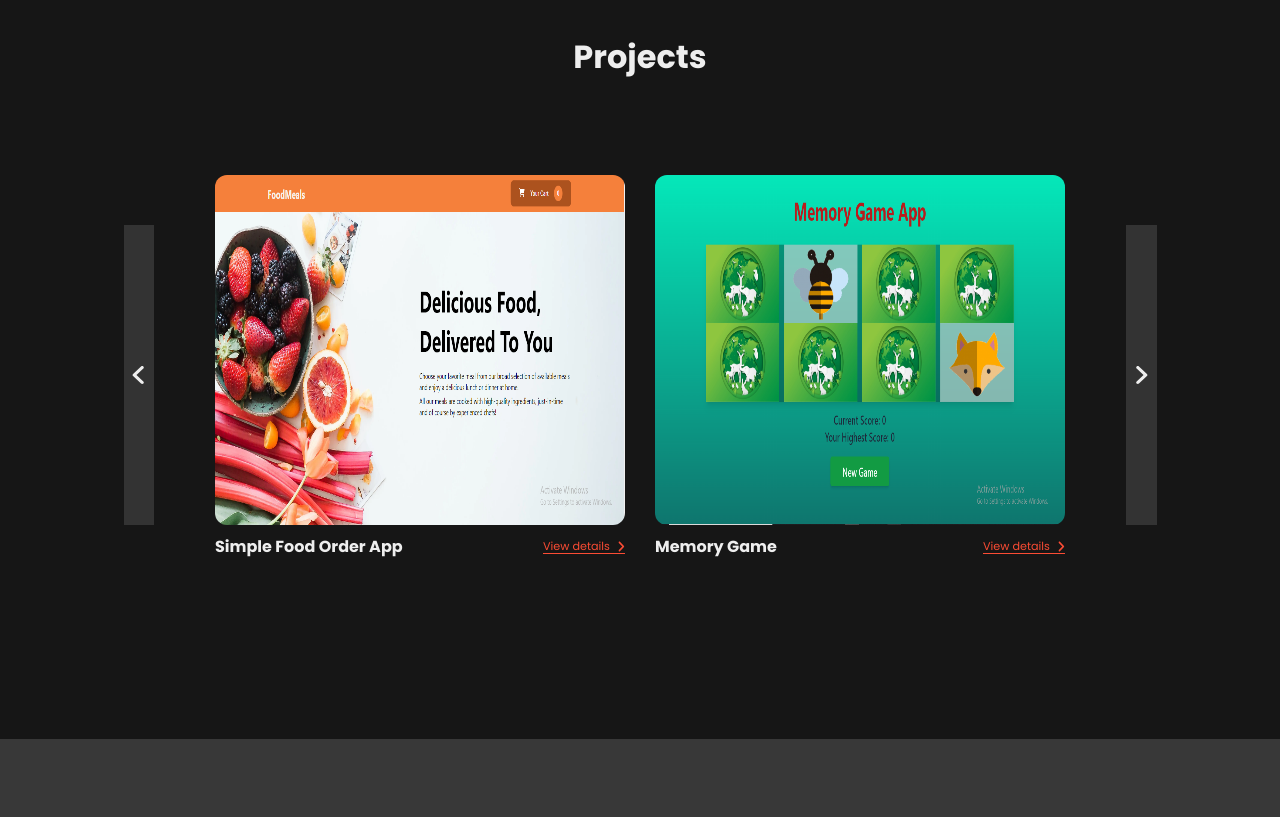
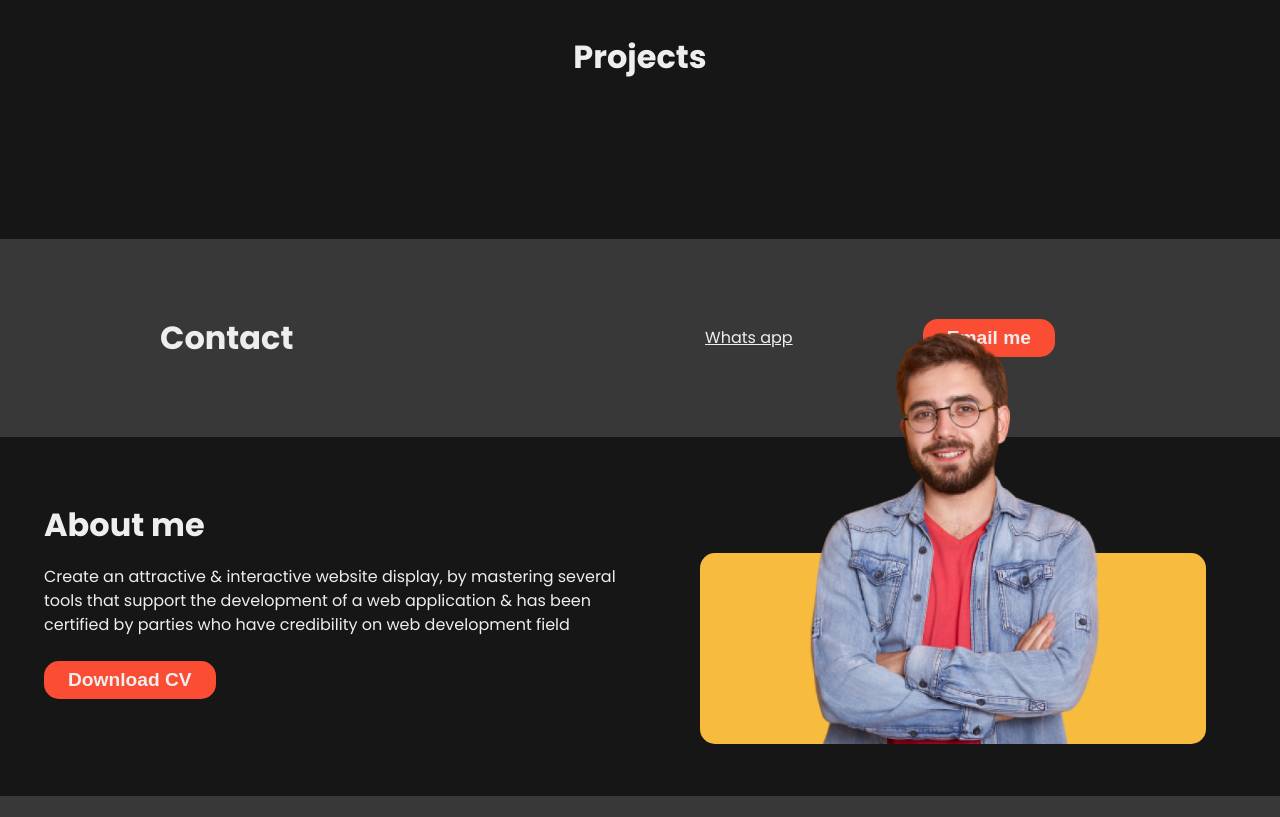
Before and after one commit to Dedenno17/website-protofolio-pribadi, a React (Create React App) app: page / in a window 1280 px wide. Shown: the part 700-1517 px from the top of the page. Built offline with nearby package versions, Linux system fonts and the light colour scheme.

Commit message:
mengatur tampil tidak nya carousel menggunakana hook

```diff
--- a/src/Components/Projects/Projects.jsx
+++ b/src/Components/Projects/Projects.jsx
@@ -1,3 +1,4 @@
+import { useEffect, useCallback, useState } from "react";
 import styles from "../../styles/Projects.module.css";
 import ProjectsItem from "./ProjectsItem";
 
@@ -36,6 +37,20 @@ const dataProjects = [
 ];
 
 const Projects = () => {
+  const [screenWidth, setScreenWidth] = useState(null);
+
+  const resizeHandler = useCallback(function () {
+    setScreenWidth(this.innerWidth);
+  }, []);
+
+  useEffect(() => {
+    window.addEventListener("resize", resizeHandler);
+
+    return () => {
+      window.removeEventListener("scroll", resizeHandler, true);
+    };
+  }, [resizeHandler]);
+
   return (
     <div className={styles.projects} id="projects">
       <h2>Projects</h2>
@@ -50,7 +65,7 @@ const Projects = () => {
           />
         ))}
       </div>
-      <Carousel dataProjects={dataProjects} />
+      {screenWidth >= 1024 && <Carousel dataProjects={dataProjects} />}
     </div>
   );
 };
--- a/src/styles/Carousel.module.css
+++ b/src/styles/Carousel.module.css
@@ -1,11 +1,12 @@
 .carousel {
-  display: none;
+  display: flex;
   margin: auto;
   max-width: 1033px;
   height: 500px;
   align-items: center;
   justify-content: center;
   position: relative;
+  border: 1px solid salmon;
 }
 
 .swiper {
@@ -99,10 +100,3 @@
   filter: invert(99%) sepia(2%) saturate(74%) hue-rotate(85deg) brightness(114%)
     contrast(87%);
 }
-
-/* pc size */
-@media screen and (min-width: 1024px) {
-  .carousel {
-    display: flex;
-  }
-}
```
